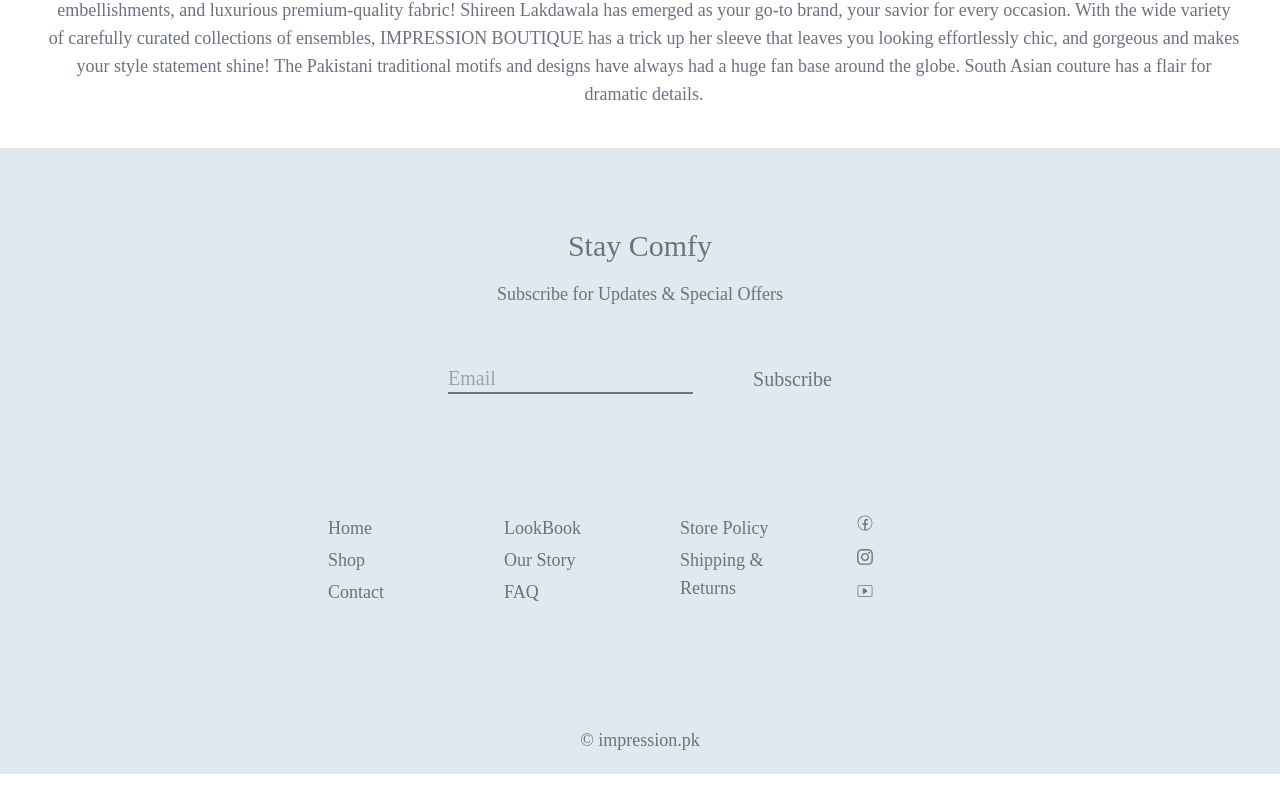
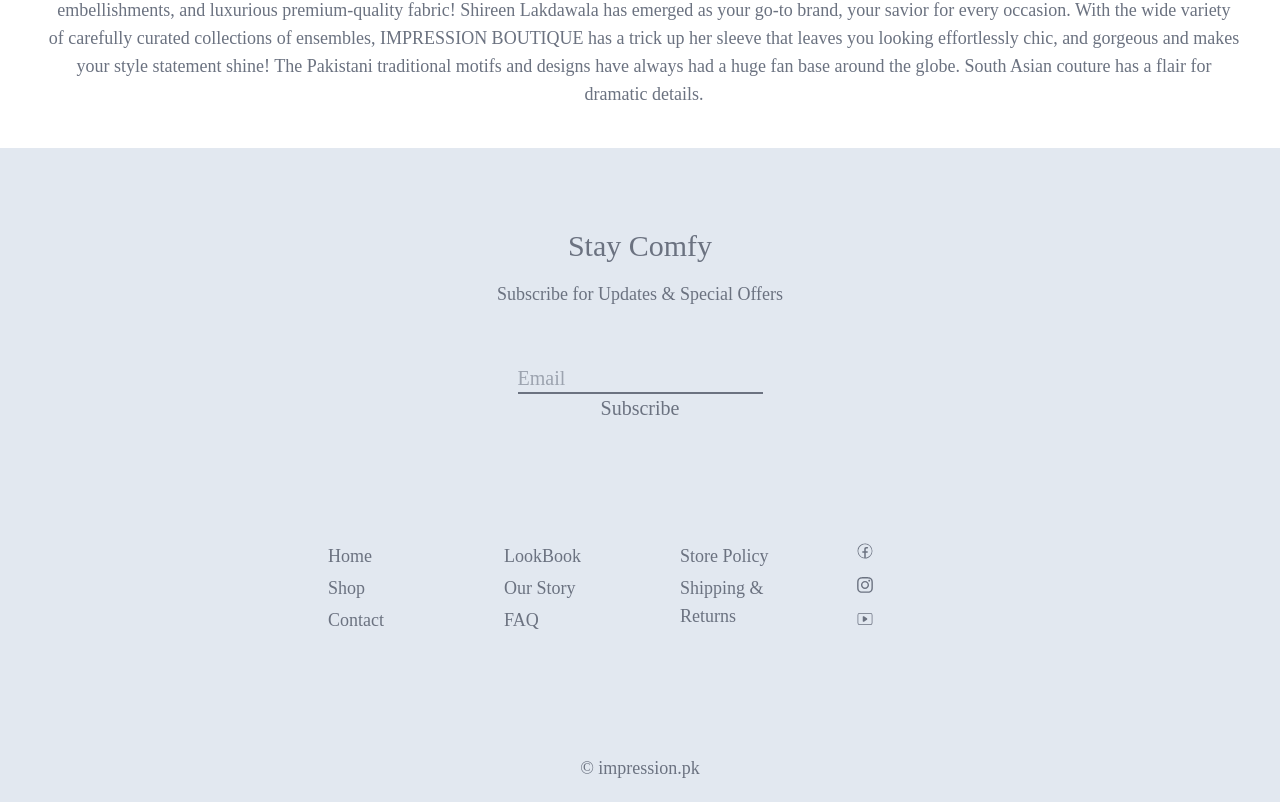
Before and after one commit to Nedu302/Impression_Boutique, a React (Vite) app in the folder Frontend/impression/: page / in a window 1280 px wide. Shown: the part 2068-2870 px from the top of the page. Before the commit the page ends 2842 px from the top, so only its background shows below. Built offline with nearby package versions, Linux system fonts and the light colour scheme; no server answers.

Commit message:
Update Footer.jsx

```diff
--- a/Frontend/impression/src/components/Footer.jsx
+++ b/Frontend/impression/src/components/Footer.jsx
@@ -7,13 +7,13 @@ import { CiYoutube } from "react-icons/ci";
 
 export default function fotter() {
   return (
-  <div className=" font-custom-serif bg-slate-200 text-gray-500 z-300  flex flex-col items-center justify-evenly text-lg pt-20 pb-2">
+  <div className=" font-custom-serif bg-slate-200 text-gray-500 z-300  flex flex-col items-center justify-evenly text-lg pt-20 pb-2  min-w-[420px] md:w-full">
     <div className='fContent flex flex-col items-center mb-14'>
       <span className=' text-3xl pb-4'>Stay Comfy</span>
-      <h3>Subscribe for Updates & Special Offers</h3>
+      <h3 className=' text-center'>Subscribe for Updates & Special Offers</h3>
     </div>
 
-    <div className='sContent w-72 md:w-96  flex flex-wrap justify-between items-center text-xl mb-20'>
+    <div className='sContent w-72 md:w-96  flex flex-col justify-between items-center text-xl mb-20'>
       <input className=' border-b-2 rounded-none border-gray-500  focus:outline-none  bg-transparent  text-gray-500' type="email" name="" aria-label='Email' placeholder="Email" id="" />
       <Link to="/" htmlFor="Email">Subscribe</Link>
     </div >
```
